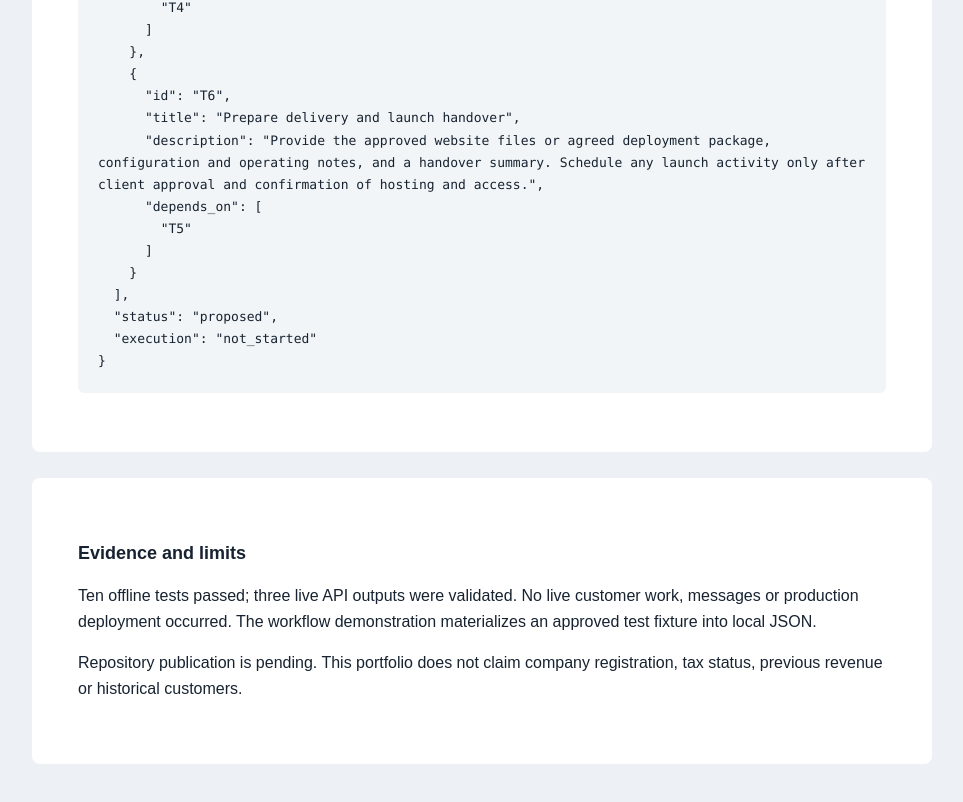
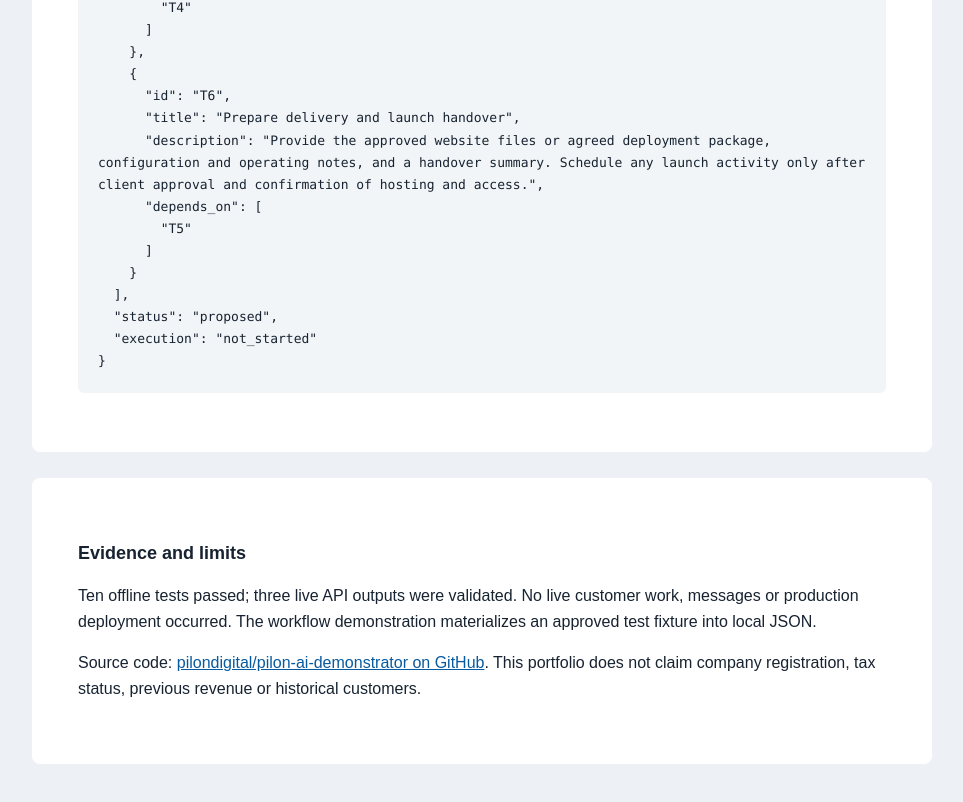
Before and after one commit to pilondigital/pilon-ai-demonstrator, a website: page index.html in a window 1280 px wide. Shown: the part 3174-3976 px from the top of the page, without its empty margins (158-1121 px from the left). Drawn offline with Linux system fonts and the light colour scheme.

Commit message:
Link published GitHub repository in portfolio presentation

```diff
--- a/index.html
+++ b/index.html
@@ -78,4 +78,4 @@
   ],
   &quot;status&quot;: &quot;proposed&quot;,
   &quot;execution&quot;: &quot;not_started&quot;
-}</pre></section><section><h2>Evidence and limits</h2><p>Ten offline tests passed; three live API outputs were validated. No live customer work, messages or production deployment occurred. The workflow demonstration materializes an approved test fixture into local JSON.</p><p>Repository publication is pending. This portfolio does not claim company registration, tax status, previous revenue or historical customers.</p></section></main></html>
+}</pre></section><section><h2>Evidence and limits</h2><p>Ten offline tests passed; three live API outputs were validated. No live customer work, messages or production deployment occurred. The workflow demonstration materializes an approved test fixture into local JSON.</p><p>Source code: <a href="https://github.com/pilondigital/pilon-ai-demonstrator">pilondigital/pilon-ai-demonstrator on GitHub</a>. This portfolio does not claim company registration, tax status, previous revenue or historical customers.</p></section></main></html>
```
Also changed, not shown: 1 other file.
